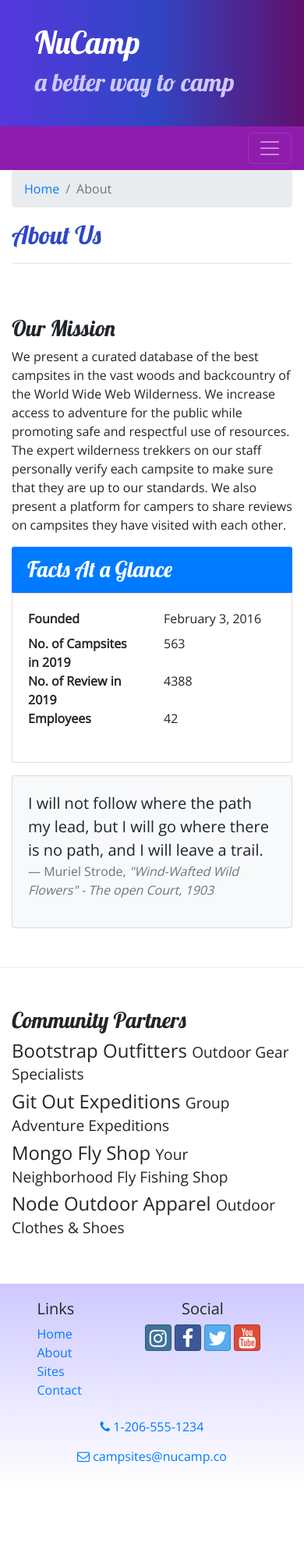
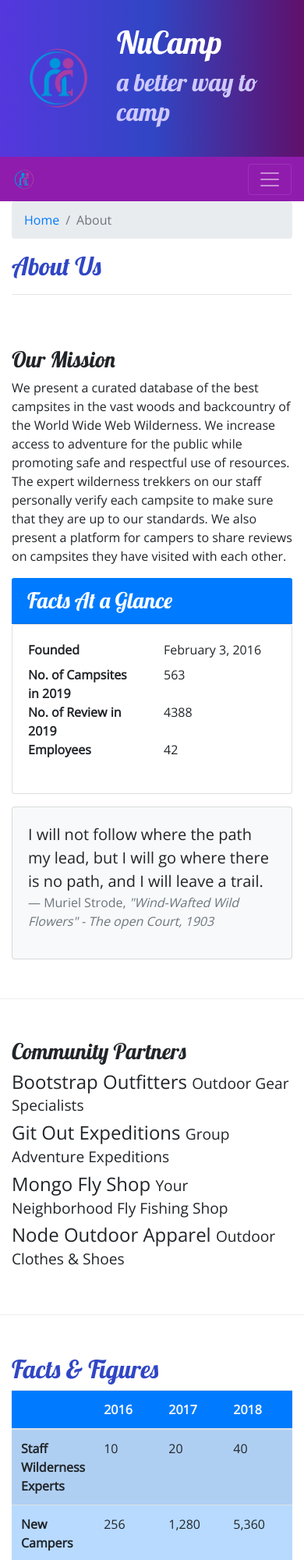
Before and after one commit to fms294/nucamp_website, a website: page aboutus.html in a window 390 px wide. Shown: the top 2000 px of the page at 78% size. Before the commit the page ends 1906 px from the top, so only its background shows below. Drawn offline with nearby package versions, Linux system fonts and the light colour scheme.

Commit message:
added images and media

```diff
--- a/aboutus.html
+++ b/aboutus.html
@@ -23,19 +23,25 @@
     <header class="jumbotron jumbotron-fluid">
         <div class="container">
             <div class="row">
-                <div class="col">
-                    <h1>NuCamp</h1>
-                    <h2>a better way to camp</h2>
+                <div class="row">
+                    <div class="col-4 col-sm-3 col-md-2 align-self-center">
+                        <a href="index.html"><img src="img/logo.png" class="img-fluid" alt="logo image"></a>
+                    </div>
+                    <div class="col ">
+                        <h1>NuCamp</h1>
+                        <h2>a better way to camp</h2>
+                    </div>
                 </div>
             </div>
         </div>
     </header>
+
     <nav class="navbar navbar-dark navbar-expand-sm sticky-top">
-        <div class="container">
-            <!-- <a class="navbar-brand" href="#">Navbar</a> -->
-            <button class="navbar-toggler ml-auto" type="button" data-toggle="collapse" data-target="#nucampNavbar">
-                 <span class="navbar-toggler-icon"></span>
-            </button>
+            <div class="container">
+                <a class="navbar-brand" href="index.html"><img src="img/logo.png" height="30" width="30"></a>
+                <button class="navbar-toggler" type="button" data-toggle="collapse" data-target="#nucampNavbar">
+                    <span class="navbar-toggler-icon"></span>
+                </button>
             <div class="collapse navbar-collapse" id="nucampNavbar">
                 <ul class="navbar-nav mr-auto">
                     <li class="nav-item "><a class="nav-link" href="index.html"> <i class="fa fa-home fa-lg"></i> Home  </a></li>
@@ -110,7 +116,44 @@
                 <p class="d-none d-sm-block">From polar fleeces to swimsuits, hiking boots to waders, a visit to Node will be sure to get you covered.</p>
             </div>
         </div>
+        <div class="row row-content">
+            <div class="col-sm-9">
+                <h2>Facts &amp; Figures</h2>
+                <div class="table-responsive">
+                    <table class="table table-striped">
+                        <thead>
+                            <tr class="bg-primary text-light">
+                                <th></th>
+                                <th>2016</th>
+                                <th>2017</th>
+                                <th>2018</th>
+                            </tr>
+                        </thead>
+                        <tbody class="table-primary">
+                            <tr>
+                                <th>Staff Wilderness Experts</th>
+                                <td>10</td>
+                                <td>20</td>
+                                <td>40</td>
+                            </tr>
+                            <tr>
+                                <th>New Campers</th>
+                                <td>256</td>
+                                <td>1,280</td>
+                                <td>5,360</td>
+                            </tr>
+                            <tr>
+                                <th>Square Miles Covered</th>
+                                <td>101,325</td>
+                                <td>423,000</td>
+                                <td>~3,000,000,000</td>
+                            </tr>
+                        </tbody>
+                    </table>
+                </div>
+            </div>
 
+        </div>
     </div>
 
     <footer class="site-footer">
```
Also changed, not shown: contactus.html (+8 -4 lines), index.html (+19 -6 lines), img/bootstrap-thumb.png (added), img/breadcrumb-trail-thumb.jpg (added), img/breadcrumb-trail.jpg (added), img/chrome-river-thumb.jpg (added), img/chrome-river.jpg (added), img/logo.png (added), img/react-lake-thumb.jpg (added), img/react-lake.jpg (added).
